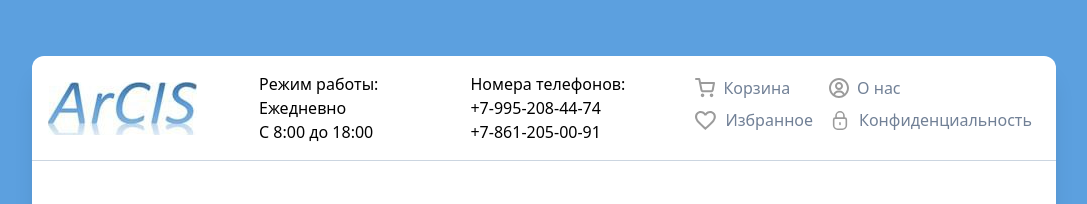
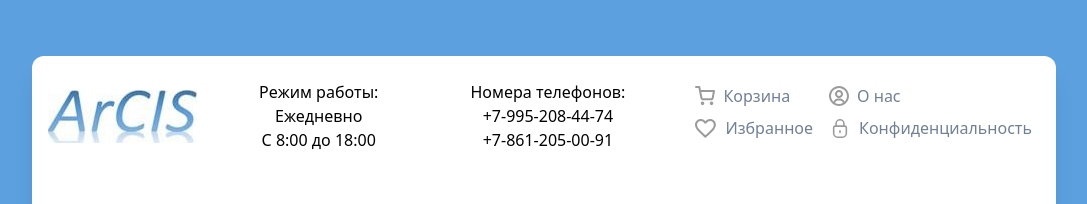
Before and after one commit to Lexa3940/arcis, a Vue app: page / in a window 1280 px wide. Shown: the top 204 px of the page, without its empty margins (96-1183 px from the left). Built offline with nearby package versions, Linux system fonts and the light colour scheme; no server answers.

Commit message:
Update Header.vue

```diff
--- a/src/components/Header.vue
+++ b/src/components/Header.vue
@@ -31,7 +31,6 @@ const emit = defineEmits(['openDrawer'])
           <img src="/cart.svg" alt="Cart" class="nav-icon" />
           <span>Корзина</span>
         </li>
-
         <router-link to="/favorites">
           <li class="nav-item">
             <img src="/heart.svg" alt="Favorites" class="nav-icon" />
@@ -39,7 +38,6 @@ const emit = defineEmits(['openDrawer'])
           </li>
         </router-link>
       </ul>
-
       <ul class="nav-column">
         <router-link to="/profile">
           <li class="nav-item">
@@ -47,7 +45,6 @@ const emit = defineEmits(['openDrawer'])
             <span>О нас</span>
           </li>
         </router-link>
-
         <router-link to="/conf">
           <li class="nav-item">
             <img src="/product/password_protect_secure_security_privacy_lock_padlock_icon_219328.svg" alt="Confidentiality" class="nav-icon" />
@@ -66,6 +63,7 @@ const emit = defineEmits(['openDrawer'])
     "logo"
     "info"
     "nav";
+  grid-template-rows: auto auto auto;
   grid-gap: 1rem;
   border-bottom: 1px solid #cbd5e0;
   padding: 1rem;
@@ -104,7 +102,8 @@ const emit = defineEmits(['openDrawer'])
   display: flex;
   flex-direction: column;
   justify-content: center;
-  margin-top: 0.5rem; /* Уменьшен отступ сверху */
+  align-items: center;
+  margin-top: 0.5rem;
 }
 
 @media(min-width: 768px) {
@@ -112,27 +111,31 @@ const emit = defineEmits(['openDrawer'])
     flex-direction: row;
     justify-content: space-around;
     text-align: left;
-    margin-top: 0; /* Убираем отступ для больших экранов */
+    align-items: center;
+    margin-top: 0;
   }
 }
 
 .working-hours, .phone-numbers {
-  margin: 0 0.5rem; /* Уменьшен отступ между колонками */
-  text-align: left;
+  margin: 0.5rem;
+  text-align: center;
 }
 
 .nav-container {
   grid-area: nav;
   display: flex;
   flex-direction: column;
-  margin-top: 0.5rem; /* Уменьшен отступ сверху */
+  justify-content: center;
+  align-items: center;
+  margin-top: 0.5rem;
 }
 
 @media(min-width: 768px) {
   .nav-container {
     flex-direction: row;
     justify-content: space-around;
-    margin-top: 0; /* Убираем отступ для больших экранов */
+    align-items: center;
+    margin-top: 0;
   }
 }
 
@@ -141,7 +144,7 @@ const emit = defineEmits(['openDrawer'])
   flex-direction: column;
   list-style: none;
   padding: 0;
-  margin: 0 0.5rem; /* Уменьшен отступ между колонками */
+  margin: 0.5rem;
 }
 
 .nav-item {
```
